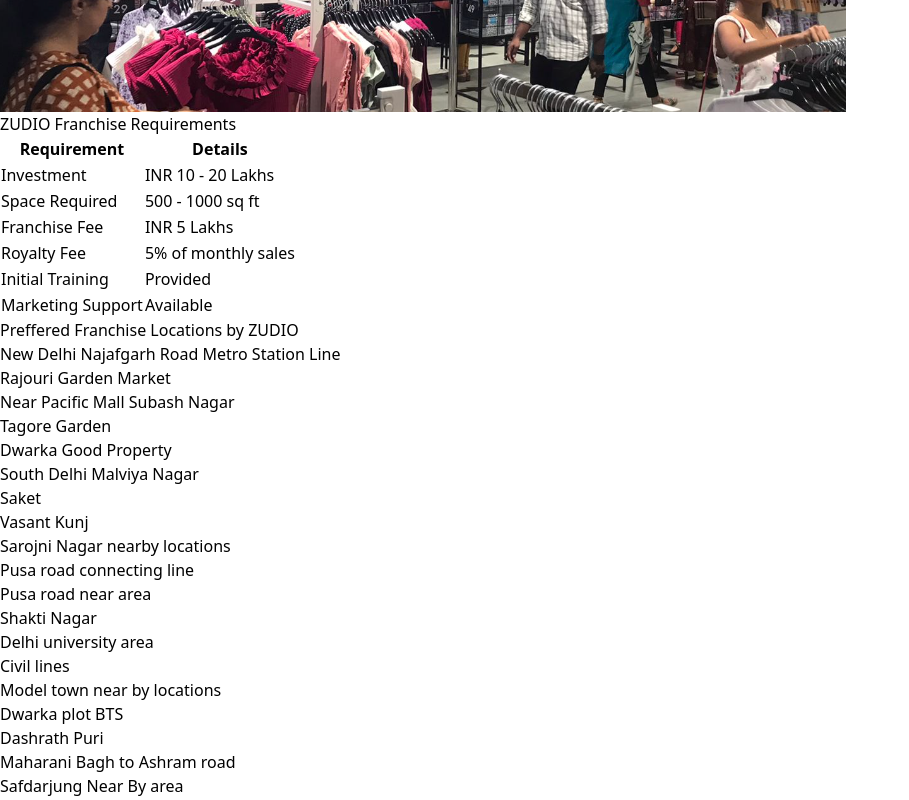
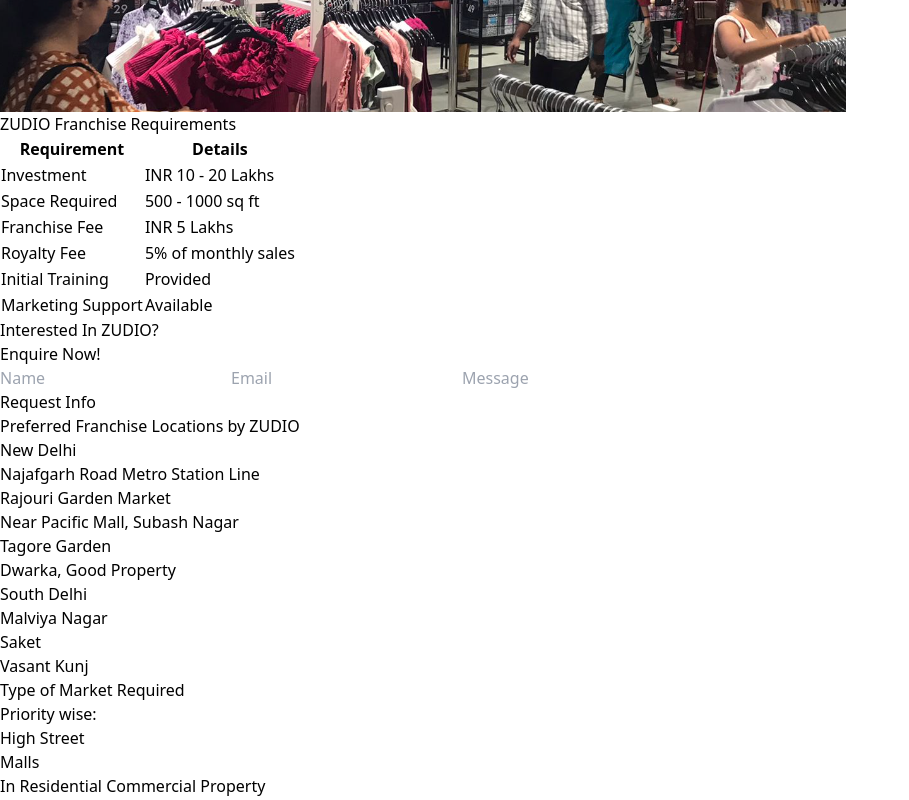
Before and after one commit to Abhaysoft-inc/franchiseavs, a React (Vite) app: page /zudio-franchise in a window 1280 px wide. Shown: the part 2320-3120 px from the top of the page, without its empty margins (0-909 px from the left). Built offline with nearby package versions, Linux system fonts and the light colour scheme.

Commit message:
added a enquiry form

```diff
--- a/src/App.jsx
+++ b/src/App.jsx
@@ -4,11 +4,38 @@
 import HomeScreen from './screens/HomeScreen';
 import ZudioPage from './screens/ZudioPage';
 import PopupForm from './components/Popupform';
+import LeadPopup from './components/LeadPopup';
 import { useEffect } from 'react';
+import React, { useState } from 'react';
+import PreferredLocations from './screens/Testpage';
 
 function App() {
 
+  const [showPopup, setShowPopup] = useState(false);
+  const [dismissed, setDismissed] = useState(false); // Track dismissal state
 
+  useEffect(() => {
+    const handleScroll = () => {
+      const windowHeight = window.innerHeight;
+      const scrollPosition = window.scrollY;
+      const contentHeight = document.documentElement.scrollHeight;
+
+      if (!dismissed && scrollPosition + windowHeight >= contentHeight / 2) {
+        setShowPopup(true);
+      }
+    };
+
+    window.addEventListener('scroll', handleScroll);
+
+    return () => {
+      window.removeEventListener('scroll', handleScroll);
+    };
+  }, [dismissed]); // Re-run only on dismissal state change
+
+  const handleClosePopup = () => {
+    setShowPopup(false);
+    setDismissed(true); // Set dismissal flag
+  };
 
 
 
@@ -19,12 +46,17 @@
 
       <BrowserRouter>
     <Navbar/>
-    {/* <PopupForm/>   */}
+
+
+      {/* {showPopup && <LeadPopup onClose={handleClosePopup} />} */}
+
+
 
     <Routes>
       {/* <Route path='/' element={<PopupForm />} /> */}
       <Route path='/' element={<HomeScreen/>}/>
       <Route path='/zudio-franchise' element={<ZudioPage/>}/>
+      <Route path='/test' element={<PreferredLocations />}/>
 
 
 
--- /dev/null
+++ b/src/components/LeadPopup.jsx
@@ -0,0 +1,16 @@
+import React from 'react';
+
+const LeadPopup = ({ onClose }) => {
+  return (
+    <div className="fixed top-0 left-0 right-0 bottom-0 z-50 flex items-center justify-center bg-gray-500 bg-opacity-50">
+      <div className="bg-white rounded-lg p-4 h-96 w-64 shadow-md">
+        <p>Enquiry Form!</p>
+        <button className="mt-2 text-sm font-medium text-red-600 hover:underline" onClick={onClose}>
+          Close
+        </button>
+      </div>
+    </div>
+  );
+};
+
+export default LeadPopup;
--- a/src/components/Navbar.jsx
+++ b/src/components/Navbar.jsx
@@ -14,34 +14,34 @@
             </li>
 
             <li className="relative group mt-5 ml-[352px] pr-10 z-20">
-              <a href="/zudio-franchise" className="z-20">Categories</a>
+              <a href="/" className="z-20">Categories</a>
               <ul className="absolute hidden bg-white text-gray-800 shadow-md rounded mt-2 group-hover:block">
-                <li><a href="/zudio-franchise" className="block px-4 py-2 hover:bg-gray-200">Fashion</a></li>
-                <li><a href="/zara-franchise" className="block px-4 py-2 hover:bg-gray-200">Retail</a></li>
-                <li><a href="/chroma-franchise" className="block px-4 py-2 hover:bg-gray-200">Food and Bevrages</a></li>
-                <li><a href="/jiomart-franchise" className="block px-4 py-2 hover:bg-gray-200">Beauty and Wellness</a></li>
+                <li><a href="/fashion" className="block px-4 py-2 hover:bg-gray-200">Fashion</a></li>
+                <li><a href="/retail" className="block px-4 py-2 hover:bg-gray-200">Retail</a></li>
+                <li><a href="/food-and-bevrages" className="block px-4 py-2 hover:bg-gray-200">Food and Bevrages</a></li>
+                <li><a href="/beauty-and-wellness" className="block px-4 py-2 hover:bg-gray-200">Beauty and Wellness</a></li>
               </ul>
             </li>
 
             <li className="relative group mt-5 ml-0">
-              <a href="/zudio-franchise" className="">Commercial Properties</a>
+              <a href="/commercial-properties" className="">Commercial Properties</a>
 
             </li>
 
             <li className="relative group mt-5 ml-10">
-              <a href="/zudio-franchise" className="">Services</a>
+              <a href="/services" className="">Services</a>
 
             </li>
             <li className="relative group mt-5 ml-10">
-              <a href="/zudio-franchise" className="">About</a>
+              <a href="/about" className="">About</a>
 
             </li>
             <li className="relative group mt-5 ml-10">
-              <a href="/zudio-franchise" className="">Contact</a>
+              <a href="/contact" className="">Contact</a>
 
             </li>
             <li className="relative group mt-5 ml-10">
-              <a href="/zudio-franchise" className="text-yellow-600"><svg xmlns="http://www.w3.org/2000/svg" fill="none" viewBox="0 0 24 24" strokeWidth={1.5} stroke="currentColor" className="w-6 h-6">
+              <a href="/search-franchise" className="text-yellow-600"><svg xmlns="http://www.w3.org/2000/svg" fill="none" viewBox="0 0 24 24" strokeWidth={1.5} stroke="currentColor" className="w-6 h-6">
                 <path strokeLinecap="round" strokeLinejoin="round" d="m21 21-5.197-5.197m0 0A7.5 7.5 0 1 0 5.196 5.196a7.5 7.5 0 0 0 10.607 10.607Z" />
               </svg></a>
 
--- /dev/null
+++ b/src/screens/Testpage.jsx
@@ -0,0 +1,43 @@
+import React from 'react';
+
+const locations = [
+  {
+    title: 'New Delhi',
+    areas: [
+      'Najafgarh Road Metro Station Line',
+      'Rajouri Garden Market',
+      'Near Pacific Mall, Subash Nagar',
+      'Tagore Garden',
+      'Dwarka, Good Property',
+    ],
+  },
+  {
+    title: 'South Delhi',
+    areas: ['Malviya Nagar', 'Saket', 'Vasant Kunj'],
+  },
+  // Add more location objects for other regions
+];
+
+const PreferredLocations = () => {
+  return (
+    <section className="bg-gray-100 py-16">
+      <div className="container mx-auto px-4">
+        <h2 className="text-3xl font-bold text-center mb-8">Preferred Franchise Locations by ZUDIO</h2>
+        <div className="grid grid-cols-1 sm:grid-cols-2 lg:grid-cols-3 gap-8">
+          {locations.map((location, index) => (
+            <div key={index} className="bg-white p-6 rounded-md shadow-md hover:shadow-lg">
+              <h3 className="text-xl font-semibold mb-4">{location.title}</h3>
+              <ul className="list-disc ml-6">
+                {location.areas.map((area, index) => (
+                  <li key={index} className="mb-2">{area}</li>
+                ))}
+              </ul>
+            </div>
+          ))}
+        </div>
+      </div>
+    </section>
+  );
+};
+
+export default PreferredLocations;
--- a/src/screens/ZudioPage.jsx
+++ b/src/screens/ZudioPage.jsx
@@ -1,5 +1,25 @@
 
 import { useEffect } from 'react';
+
+
+const locations = [
+  {
+    title: 'New Delhi',
+    areas: [
+      'Najafgarh Road Metro Station Line',
+      'Rajouri Garden Market',
+      'Near Pacific Mall, Subash Nagar',
+      'Tagore Garden',
+      'Dwarka, Good Property',
+    ],
+  },
+  {
+    title: 'South Delhi',
+    areas: ['Malviya Nagar', 'Saket', 'Vasant Kunj'],
+  },
+  // Add more location objects for other regions
+];
+
 
 
 
@@ -67,7 +87,9 @@
 
 <h2 className='mt-10 text-3xl font-bold mb-6 underline'>ZUDIO Franchise Requirements</h2>
 
-<div className="overflow-x-auto mt-10">
+
+<div className='flex space-x-10'>
+  <div className="overflow-x-auto mt-10 w-4/5 border-black ">
   <table className="table-auto min-w-full divide-y divide-gray-200">
     <thead className="bg-gray-50">
       <tr>
@@ -103,12 +125,49 @@
       {/* Add more rows for other requirements */}
     </tbody>
   </table>
+
+
+</div>
+
+<div className="enquiry w-2/5 border-black border  mt-10 h-auto">
+
+<p className='text-center mt-10 text-2xl'>Interested In ZUDIO?</p>
+<p className='text-center mt-1 text-lg'>Enquire Now! </p>
+<form action="" className='text-center mt-6 space-y-3'>
+  <input type="text" name="" id="" placeholder='Name' className='border-black border p-2' />
+  <input type="email" name="" placeholder='Email' id="" className='border-black border p-2' />
+  {/* <input type="tel" name="" placeholder='Mobile' id="" className='border-black border p-2' /> */}
+  <input type="text" name="" id="" placeholder='Message' className='border-black border p-2' /><br />
+  <input type="submit" value="Request Info" className='bg-yellow-500 py-4 px-14 text-white font-[600]' />
+
+</form>
+</div>
+
 </div>
 
 
 
+<section className="py-16">
+      <div className="container mx-auto px-4">
+        <h2 className="text-3xl font-bold mb-8 underline">Preferred Franchise Locations by ZUDIO</h2>
+        <div className="grid grid-cols-1 sm:grid-cols-2 lg:grid-cols-3 gap-8">
+          {locations.map((location, index) => (
+            <div key={index} className=" p-6 rounded-md shadow-md hover:shadow-lg bg-yellow-200">
+              <h3 className="text-xl font-semibold mb-4">{location.title}</h3>
+              <ul className="list-disc ml-6">
+                {location.areas.map((area, index) => (
+                  <li key={index} className="mb-2">{area}</li>
+                ))}
+              </ul>
+            </div>
+          ))}
+        </div>
+      </div>
+    </section>
 
-<div className="container mx-auto py-12">
+
+
+{/* <div className="container mx-auto py-12">
   <h2 className="text-3xl font-bold mb-6 underline">Preffered Franchise Locations by ZUDIO</h2>
   <ul className="grid grid-cols-1 sm:grid-cols-2 md:grid-cols-3 gap-4">
     <li className="bg-white rounded-lg shadow-md p-4">
@@ -202,7 +261,7 @@
       Delhi Ncr all Metro Lines property’s
     </li>
   </ul>
-</div>
+</div> */}
 
 
 <div className="container mx-auto py-12">
```
